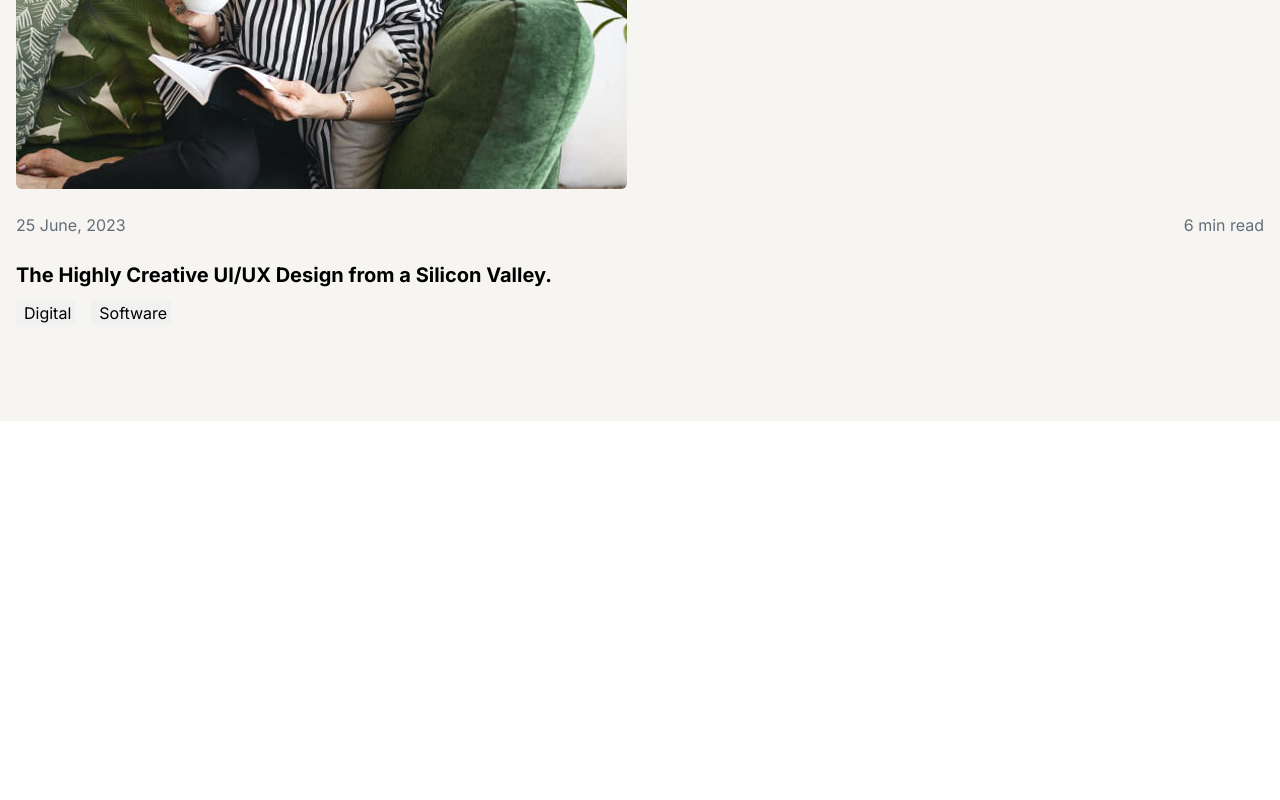
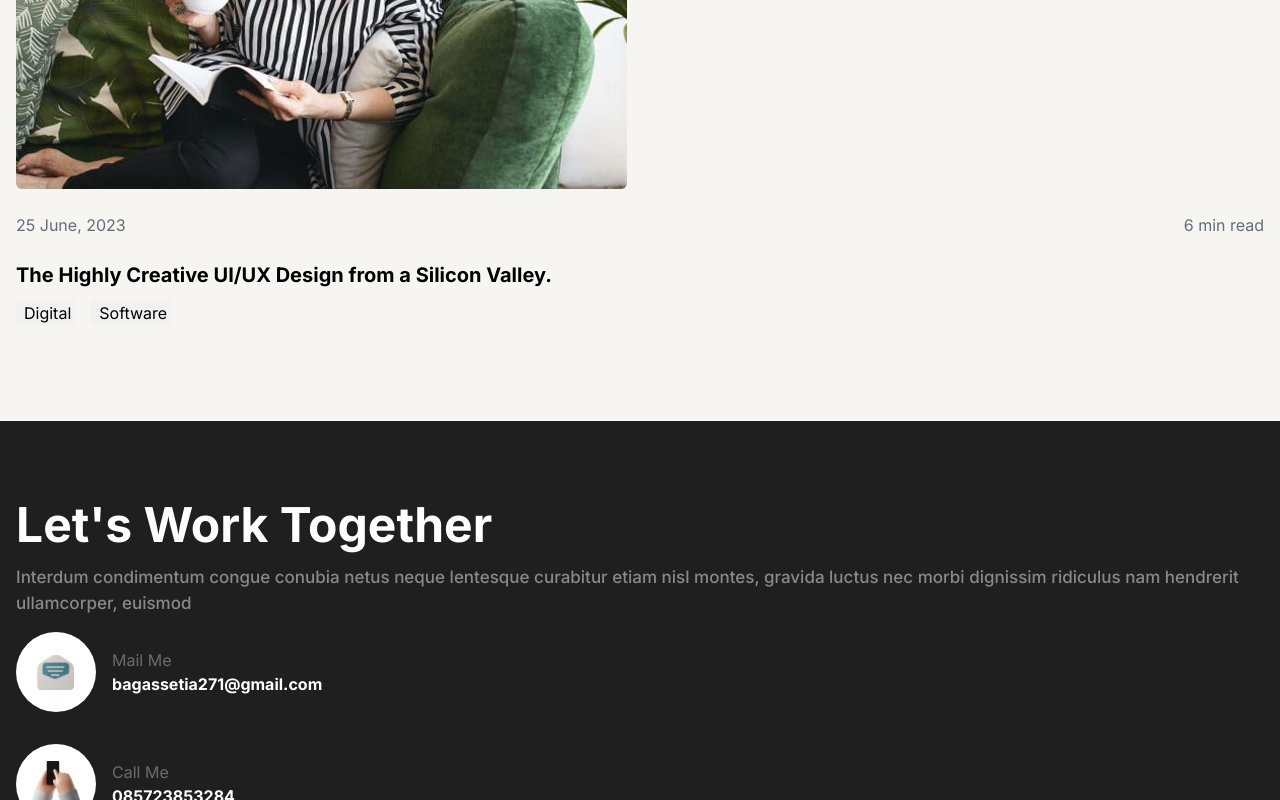
Before and after one commit to FieryInferno/my-portofolio, a Next.js app: page / in a window 1280 px wide. Shown: the part 11200-12000 px from the top of the page. Before the commit the page ends 11621 px from the top, so only its background shows below. Built offline with nearby package versions, Linux system fonts and the light colour scheme.

Commit message:
feat: contact

```diff
--- a/src/app/page.tsx
+++ b/src/app/page.tsx
@@ -6,6 +6,7 @@ import Experience from '@/components/Experience';
 import SliderSkill from '@/components/SliderSkill';
 import LatestCaseStudies from '@/components/LatestCaseStudies';
 import MyBlog from '@/components/MyBlog';
+import Contact from '@/components/Contact';
 
 export default function () {
     return (
@@ -18,6 +19,7 @@ export default function () {
             <SliderSkill />
             <LatestCaseStudies />
             <MyBlog />
+            <Contact />
         </>
     )
 }
--- /dev/null
+++ b/src/components/Contact.tsx
@@ -0,0 +1,34 @@
+import ContactItem from '@/components/ContactItem';
+import email from "./../../public/mail.svg";
+import tangan from "./../../public/tangan.svg";
+import location from "./../../public/location.svg";
+
+const info = [
+    {
+        image: email,
+        title: 'Mail Me',
+        content: 'bagassetia271@gmail.com',
+    },
+    {
+        image: tangan,
+        title: 'Call Me',
+        content: '085723853284',
+    },
+    {
+        image: location,
+        title: 'Address',
+        content: 'Sagalaherang, Subang',
+    },
+];
+
+export default function() {
+    return (
+        <div className="bg-[#1F1F1F] text-white px-4 py-20">
+            <div className="font-bold text-5xl mb-4">Let's Work Together</div>
+            <div className="font-medium text-[#898989] text-[17px]">Interdum condimentum congue conubia netus neque lentesque curabitur etiam nisl montes, gravida luctus nec morbi dignissim ridiculus nam hendrerit ullamcorper, euismod</div>
+            <div className="mt-4">
+                {info.map((info, index) => <ContactItem key={index} {...info} />)}
+            </div>
+        </div>
+    );
+}
--- /dev/null
+++ b/src/components/ContactItem/index.tsx
@@ -0,0 +1,16 @@
+import Image from "next/image";
+import './style.scss';
+
+export default function(props: { image: any; title: string; content: string; }) {
+    return (
+        <div className="contact-item">
+            <div className="bg-white p-4 rounded-full h-20 w-20 inline-flex justify-center items-center">
+                <Image src={props.image} alt="email" className="contact-icon"/>
+            </div>
+            <div>
+                <div className="text-[#6b6b6b]">{props.title}</div>
+                <div className="font-bold">{props.content}</div>
+            </div>
+        </div>
+    );
+}
--- /dev/null
+++ b/src/components/ContactItem/style.scss
@@ -0,0 +1,73 @@
+.contact-item {
+    display: flex;
+    gap: 1rem;
+    align-items: center;
+    margin-bottom: 2rem;
+
+    .contact-icon {
+        max-width: 100%;
+    }
+
+    @keyframes shake {
+        0% {
+            -webkit-transform: translate(1px, 1px) rotate(0deg);
+            transform: translate(1px, 1px) rotate(0deg);
+        }
+
+        10% {
+            -webkit-transform: translate(-1px, -2px) rotate(-1deg);
+            transform: translate(-1px, -2px) rotate(-1deg);
+        }
+
+        20% {
+            -webkit-transform: translate(-3px, 0px) rotate(1deg);
+            transform: translate(-3px, 0px) rotate(1deg);
+        }
+
+        30% {
+            -webkit-transform: translate(3px, 2px) rotate(0deg);
+            transform: translate(3px, 2px) rotate(0deg);
+        }
+
+        40% {
+            -webkit-transform: translate(1px, -1px) rotate(1deg);
+            transform: translate(1px, -1px) rotate(1deg);
+        }
+
+        50% {
+            -webkit-transform: translate(-1px, 2px) rotate(-1deg);
+            transform: translate(-1px, 2px) rotate(-1deg);
+        }
+
+        60% {
+            -webkit-transform: translate(-3px, 1px) rotate(0deg);
+            transform: translate(-3px, 1px) rotate(0deg);
+        }
+
+        70% {
+            -webkit-transform: translate(3px, 1px) rotate(-1deg);
+            transform: translate(3px, 1px) rotate(-1deg);
+        }
+
+        80% {
+            -webkit-transform: translate(-1px, -1px) rotate(1deg);
+            transform: translate(-1px, -1px) rotate(1deg);
+        }
+
+        90% {
+            -webkit-transform: translate(1px, 2px) rotate(0deg);
+            transform: translate(1px, 2px) rotate(0deg);
+        }
+
+        100% {
+            -webkit-transform: translate(1px, -2px) rotate(-1deg);
+            transform: translate(1px, -2px) rotate(-1deg);
+        }
+    }
+
+    &:hover {
+        .contact-icon {
+            animation: 0.3s shake;
+        }
+    }
+}
--- a/src/components/MyBlog/BlogItem.tsx
+++ b/src/components/MyBlog/BlogItem.tsx
@@ -1,8 +1,6 @@
-import { StaticImport } from "next/dist/shared/lib/get-img-props";
 import Image from "next/image";
-import { ReactElement, JSXElementConstructor, ReactNode, ReactPortal, PromiseLikeOfReactNode } from "react";
 
-export default function(props: { image: StaticImport; date: string; time: string; title: string; categories: string[]; }) {
+export default function(props: { image: any; date: string; time: string; title: string; categories: string[]; }) {
     return (
         <div className="mb-8">
             <div className="rounded">
--- a/src/components/services.tsx
+++ b/src/components/services.tsx
@@ -2,7 +2,7 @@ import control from '../../public/control.svg';
 import webDesignAndLogo from '../../public/web-design-and-logo.svg';
 import technologySolution from '../../public/technology-solution.svg';
 import appDevelopment from '../../public/app-development.svg';
-import ServiceItem from '@/components/service_item';
+import ServiceItem from '@/components/ServiceItem';
 import { faPhone, faStar } from '@fortawesome/free-solid-svg-icons';
 import { FontAwesomeIcon } from '@fortawesome/react-fontawesome';
 import InformationItem from './InformationItem';
```
Also changed, not shown: public/location.svg (added), public/mail.svg (added), src/components/ServiceItem.tsx (renamed from src/components/service_item.tsx).
